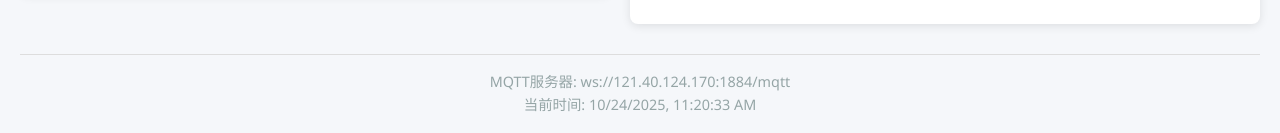
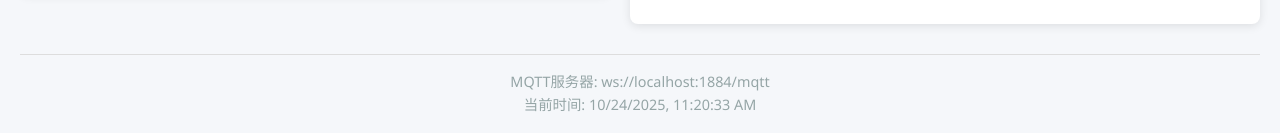
Before and after one commit to chirabx/mqtt-demo, a React (Vite) app: page / in a window 1280 px wide. Shown: the part 789-922 px from the top of the page. Built offline with nearby package versions, Linux system fonts and the light colour scheme.

Commit message:
修改mqtt服务器地址

```diff
--- a/package.json
+++ b/package.json
@@ -10,6 +10,7 @@
     "preview": "vite preview"
   },
   "dependencies": {
+    "mqtt": "^5.14.1",
     "react": "^19.1.1",
     "react-dom": "^19.1.1"
   },
--- a/src/App.jsx
+++ b/src/App.jsx
@@ -19,7 +19,7 @@ function App() {
   const clientRef = useRef(null);
 
   // MQTT服务器地址
-  const MQTT_SERVER = "ws://121.40.124.170:1884/mqtt";
+  const MQTT_SERVER = "ws://localhost:1884/mqtt";
 
   // 连接MQTT服务器
   const connectToBroker = () => {
```
Also changed, not shown: 1 other file (tests, documents, lock files or other folders).
